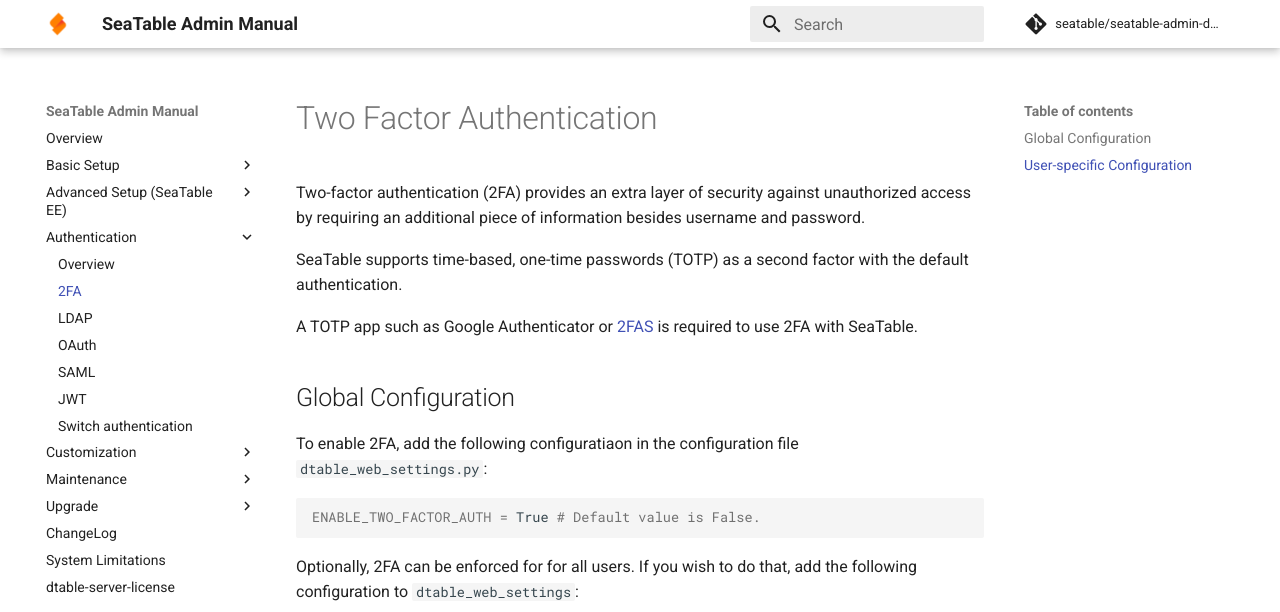
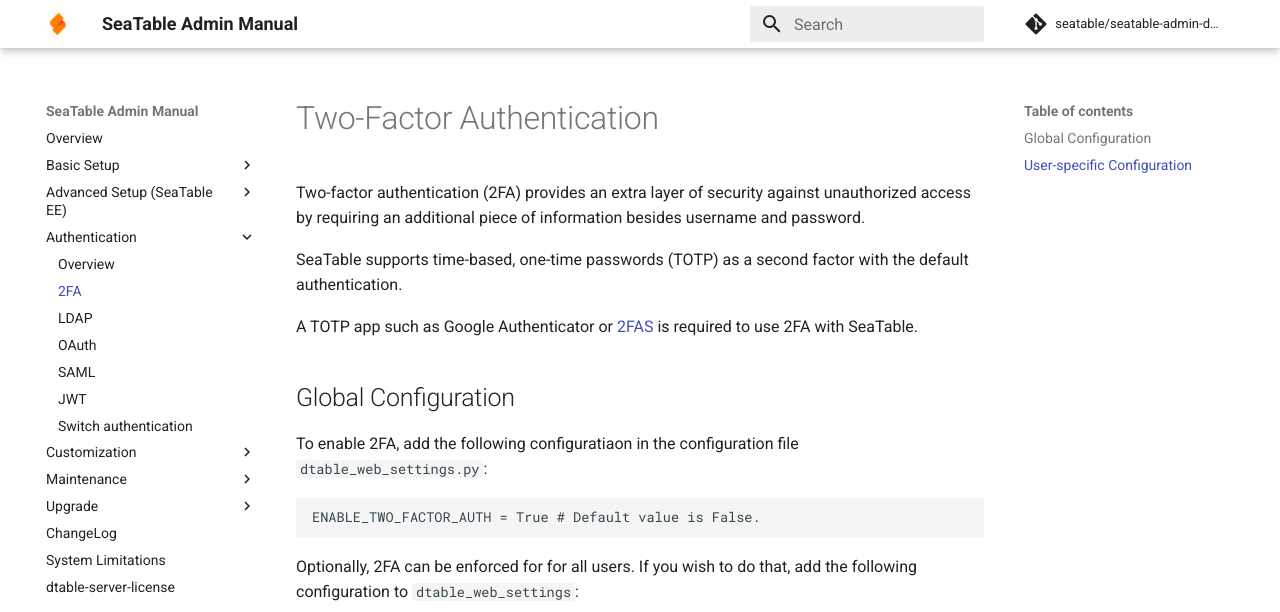
Before and after one commit to seatable/seatable-admin-docs, an MkDocs documentation site: the page built from manual/authentication/two_factor_auth.md, in a window 1280 px wide and 959 px high. Shown: the top 612 px of the window. Built offline with MkDocs 1.6.1 and Material for MkDocs 9.7.7, drawn with Linux system fonts in a browser that asks for light colours; comment, search, counter and statistics services are not loaded.

Commit message:
Minor changes to improve display

````diff
--- a/manual/authentication/two_factor_auth.md
+++ b/manual/authentication/two_factor_auth.md
@@ -1,4 +1,4 @@
-# Two Factor Authentication
+# Two-Factor Authentication
 
 Two-factor authentication (2FA) provides an extra layer of security against unauthorized access by requiring an additional piece of information besides username and password.
 
@@ -10,7 +10,7 @@
 
 To enable 2FA, add the following configuratiaon in the configuration file `dtable_web_settings.py`:
 
-```bash
+```
 ENABLE_TWO_FACTOR_AUTH = True # Default value is False.
 ```
 
````
